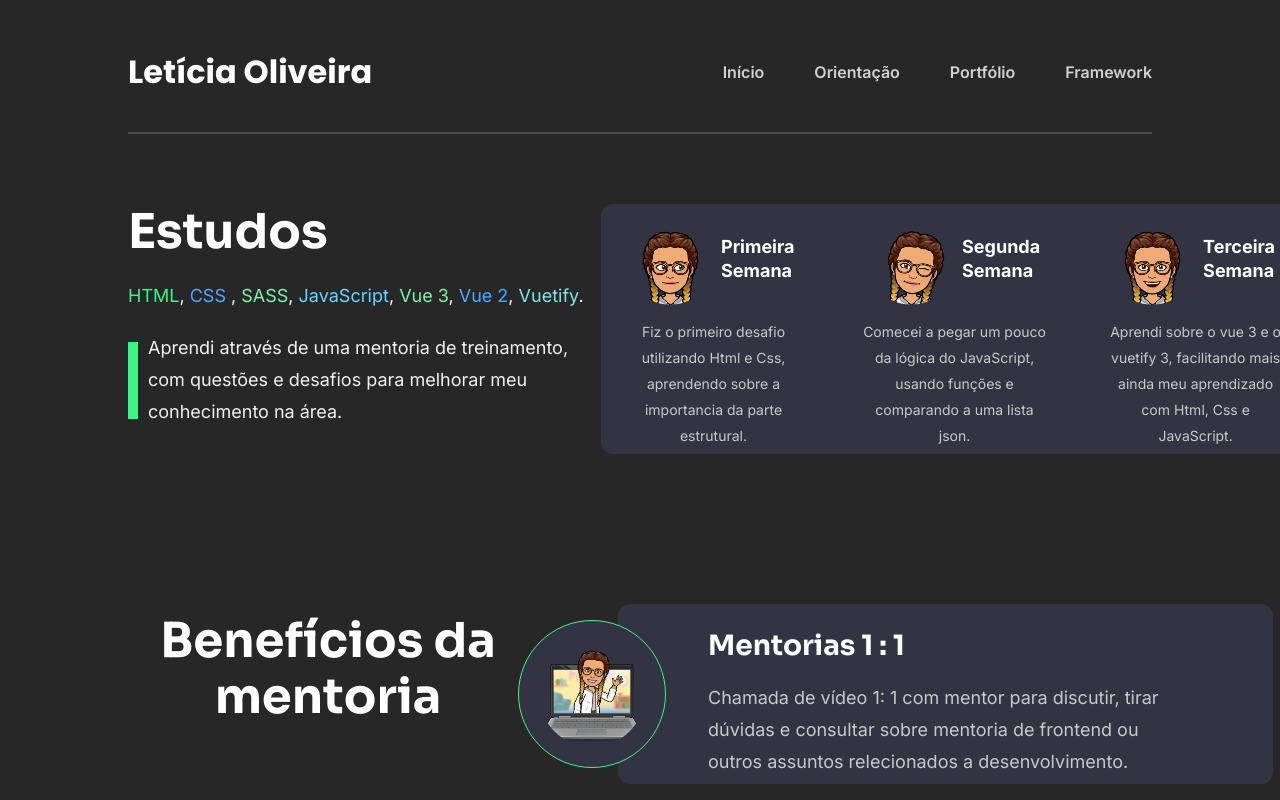
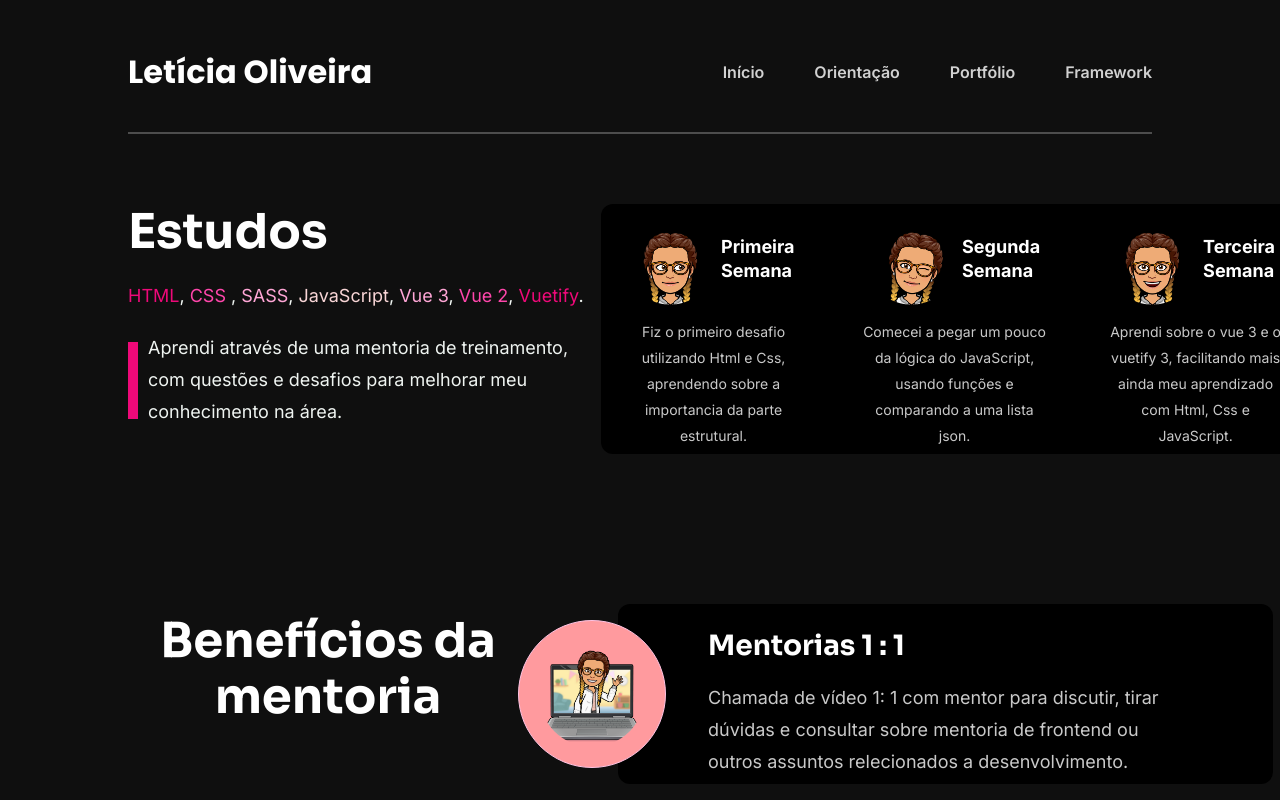
Before and after one commit to leticialiveira/Portfolio-Leticia, a Vue app: page /mentorship in a window 1280 px wide. Shown: the top 800 px of the page. Built offline with nearby package versions, Linux system fonts and the light colour scheme.

Commit message:
adicionei cor rosa

```diff
--- a/src/assets/base.css
+++ b/src/assets/base.css
@@ -3,7 +3,7 @@
 @import url('https://fonts.googleapis.com/css2?family=Sora:wght@400;500;600;700&display=swap');
 
 :root {
- --bg-body: #272727;
+ --bg-body: #0F0F0F;
  --color-header-h1: #FFFFFF;
  --color-header-a: #D1D1D1;
  --bg-line: #4D4D4D;
--- a/src/components/CodeSnippet.vue
+++ b/src/components/CodeSnippet.vue
@@ -35,7 +35,8 @@ defineProps({
 article {
   width: 556px;
   height: 300px;
-  background: linear-gradient(0deg, #323443, #323443), #eff6ff;
+  background: #000;
+  border: solid 1px #ff9a9e;
   border-radius: 20px;
   color: #ffffff;
   display: flex;
@@ -44,6 +45,14 @@ article {
   flex-direction: column;
   padding: 30px 40px;
 
+}
+
+h2 {
+  background: linear-gradient(to top, #ff9a9e 0%, #fecfef 99%, #fecfef 100%);
+  width: auto;
+  margin-bottom: 10px;
+  border-radius: 10px;
+  padding-left: 10px;
 }
 
 article header {
--- a/src/components/CodeSnippetUp.vue
+++ b/src/components/CodeSnippetUp.vue
@@ -44,14 +44,14 @@ span {
 }
 
 input {
-  background: #3f4152;
+  background: #000;
   border-radius: 10px;
   padding: 20px;
   align-items: center;
   justify-content: center;
   border: 0;
   width: 100%;
-  color: #DEDEDE;
+  color: #ffffff;
   display: block;
 }
 
--- a/src/components/Projects.vue
+++ b/src/components/Projects.vue
@@ -32,7 +32,7 @@ article {
 
 article .img img {
   width: 451px;
-  border:solid 20px #323443;
+  border:solid 20px #000;
   display: flex;
   justify-content: center;
 }
--- a/src/components/SectionBiography.vue
+++ b/src/components/SectionBiography.vue
@@ -18,7 +18,7 @@
         <p>
           Olá, sou a <span class="span1">Letícia</span>, programadora apaixonada
           por soluções inovadoras e desafios complexos.
-          <span class="span2">Habilidade em aprender rapidamente</span>
+          <span class="span2">Habilidade em aprender rapidamente </span>
           <span class="span3">novas linguagens.</span>
         </p>
       </div>
@@ -61,7 +61,7 @@
       </div>
       <div class="slide">
         <img src="../assets/icons/clipboard-list.png" alt="" />
-        <h3>UX Research</h3>
+        <h3>UX UI</h3>
         <span
           >Para adicionar valores ao Front-end trabalho com a retirada de
           elementos do design do 'Figma'.
@@ -82,7 +82,7 @@
 }
 
 .text {
-  background: linear-gradient(134.01deg, #3bf686 40.75%, #4ca9ff 90.52%);
+  background: linear-gradient(to top, #ff9a9e 0%, #fecfef 99%, #fecfef 100%);
   -webkit-background-clip: text;
   -webkit-text-fill-color: transparent;
   background-clip: text;
@@ -113,7 +113,7 @@
   display: flex;
   align-items: center;
   justify-content: center;
-  background-color: #3a3636;
+  background-color: #000;
   border-radius: 50%;
 }
 
@@ -124,7 +124,7 @@
   z-index: -1;
   width: calc(100% + 10px);
   height: calc(100% + 10px);
-  background: linear-gradient(134.01deg, #3bf686, #4ca9ff, #3bf686, #4ca9ff);
+  background: linear-gradient(to top, #f77062 0%, #fe5196 100%);
   background-size: 300%;
   border-radius: 50%;
   animation: AnimarBorda 8s linear alternate infinite;
@@ -174,13 +174,13 @@
   line-height: 32px;
 }
 .text-biography p .span1 {
-  color: #4ca9ff;
+  color: #fe5196;
 }
 .text-biography p .span2 {
-  color: #62d9ff;
+  color:#ff9a9e;
 }
 .text-biography p .span3 {
-  color: #80ffa3;
+  color: #fecfef;
 }
 .link-biography {
   display: flex;
@@ -194,7 +194,6 @@
   font-weight: 700;
   font-size: 28px;
   line-height: 72px;
-  width: 100%;
 }
 .icons-biography {
   display: flex;
@@ -236,10 +235,10 @@
   width: 458px;
 }
 .about-text p .span4 {
-  color: #3bf686;
+  color: #fe5196;
 }
 .about-text p .span5 {
-  color: #4ca9ff;
+  color: #f77062;
 }
 .panel {
   display: flex;
@@ -248,9 +247,9 @@
   flex-direction: row;
 }
 .slide {
-  width: 262px;
-  height: 190px;
-  background: #323443;
+  width: 305px;
+  height: 225px;
+  background: #000;
   border-radius: 12px;
   display: flex;
   flex-direction: column;
@@ -277,8 +276,8 @@
 .slide img {
   position: absolute;
   top: -25px;
-  border: solid 1px #3bf686;
-  background-color: #323443;
+  border: solid 1px #fecfef;;
+  background-color: #ff9a9e;
   border-radius: 50%;
   padding: 12px;
 }
--- a/src/components/SectionCode.vue
+++ b/src/components/SectionCode.vue
@@ -89,7 +89,7 @@
 article {
   width: 556px;
   height: 300px;
-  background: linear-gradient(0deg, #323443, #323443), #eff6ff;
+  background: #000;
   border-radius: 20px;
   color: #ffffff;
   display: flex;
@@ -97,7 +97,16 @@ article {
   justify-content: start;
   flex-direction: column;
   padding: 30px 40px;
+  border: solid 1px #ff9a9e;
 
+}
+
+h2 {
+  background: linear-gradient(to top, #ff9a9e 0%, #fecfef 99%, #fecfef 100%);
+  width: auto;
+  margin-bottom: 10px;
+  border-radius: 10px;
+  padding-left: 10px;
 }
 
 article header .description {
--- a/src/components/SectionProject.vue
+++ b/src/components/SectionProject.vue
@@ -110,7 +110,7 @@ div {
   position: absolute;
   right: 15px;
   top: 10px;
-  background: #3f4152;
+  background: #ff9a9e;
   border-radius: 9px;
   width: 36px;
   height: 36px;
@@ -149,7 +149,7 @@ div {
   line-height: 32px;
 }
 .link-see-more {
-  background: #323443;
+  background: #000;
   border-radius: 12px;
   padding: 8px 30px;
 }
--- a/src/components/SectionUnderMentorship.vue
+++ b/src/components/SectionUnderMentorship.vue
@@ -73,7 +73,7 @@
 .right article {
   width: 655px;
   height: 180px;
-  background: #323443;
+  background: #000;
   border-radius: 12px;
   display: flex;
   align-items: start;
@@ -86,10 +86,10 @@
 article img {
   position: absolute;
   left: -100px;
-  background-color: #323443;
+  background-color: #ff9a9e;
   border-radius: 50%;
   padding: 20px;
-  border: solid 1px #3bf686;
+  border: solid 1px #FFC3E3;
   width: 148px;
   height: 148px;
 }
--- a/src/components/SectionUpMentorship.vue
+++ b/src/components/SectionUpMentorship.vue
@@ -73,21 +73,21 @@
 }
 
 .description p  .span-0 {
-  color: #3bf686;
+  color: rgb(238, 9, 121);
 }
 
 .description p .span-1 {
-  color: #4CA9FF;
+  color: #FF46AB;
 }
 
 .description p .span-2 {
-  color: #62D9FF;
+  color: rgb(248, 213, 214);
 }
 .description p .span-3 {
-  color: #7EF5A6;
+  color: #FFA6D6;
 }
 .description p .span-4 {
-  color:#80E6EA;
+  color:rgb(238, 9, 121);
 }
 
 .description-space {
@@ -98,7 +98,7 @@
   gap: 10px;
 }
 .description-space .space-line {
-  border: solid 5px #3bf686;
+  border: solid 5px rgb(238, 9, 121);
   height: 77px;
 }
 .description .description-space span {
@@ -118,7 +118,7 @@
 }
 
 .panel .panel-article {
-  background: #323443;
+  background: #000;
   border-radius: 12px;
   width: 700px;
   height: 250px;
--- a/src/views/HomeView.vue
+++ b/src/views/HomeView.vue
@@ -81,7 +81,7 @@ header {
   gap: 50px;
 }
 .link-see-more {
-  background: #323443;
+  background: #000;
   border-radius: 12px;
   padding: 8px 30px;
   width: 167px;
--- a/src/views/ProjectView.vue
+++ b/src/views/ProjectView.vue
@@ -39,7 +39,7 @@ import jsonProjects from "../mock/jsonProjects.json";
 }
 
 .title h1 span {
-  color: #3bf686;
+  color: #fe5196;;
 }
 
 .title img {
```
Also changed, not shown: src/assets/image/rectangle-1.png (added), src/assets/image/rectangle.png.
